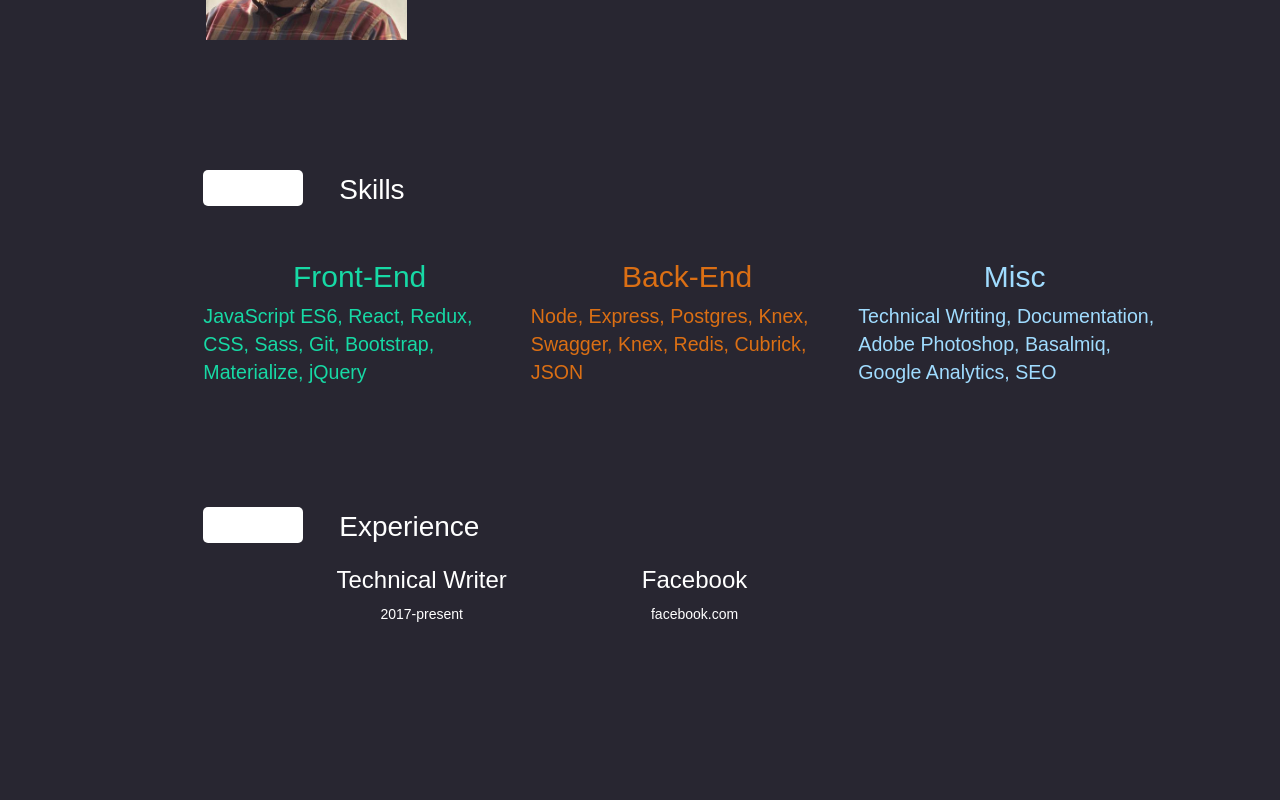
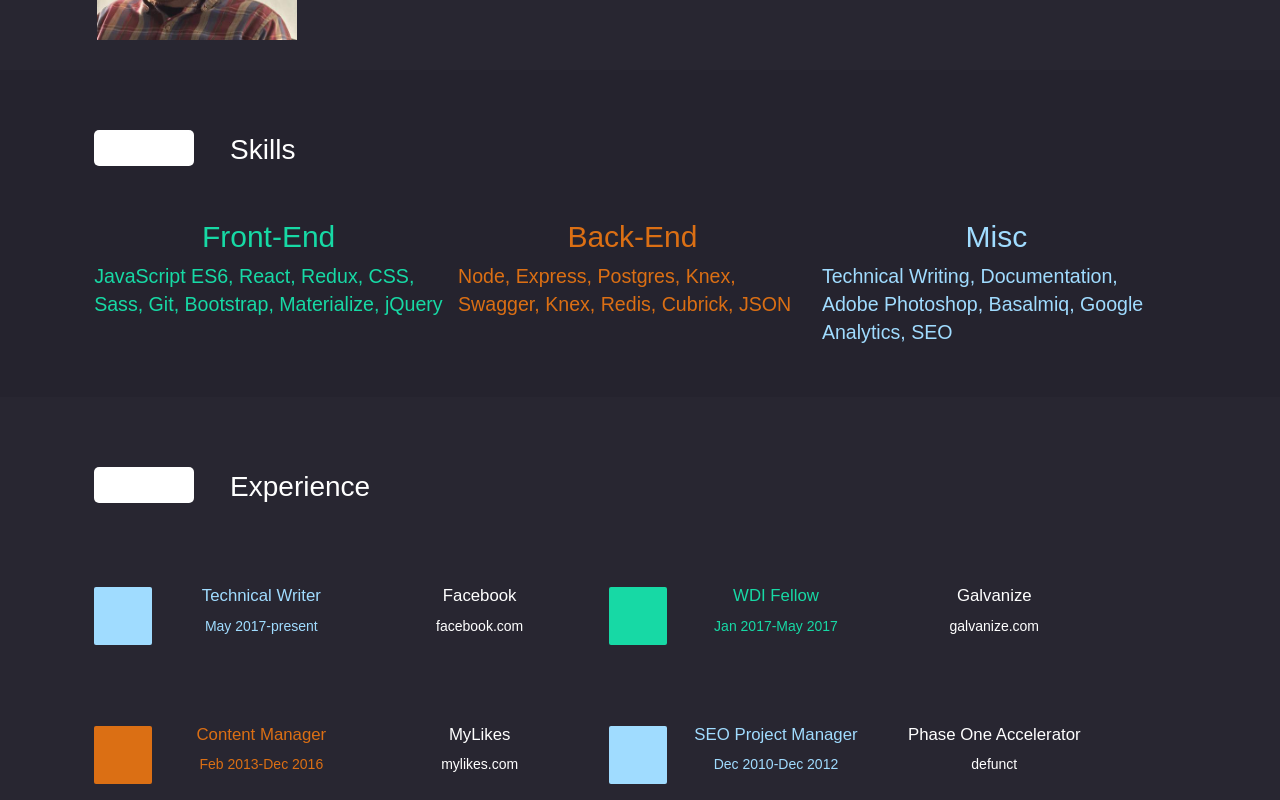
Before and after one commit to coolguyzone/portfolio, a React (Create React App) app: page / in a window 1280 px wide. Shown: the part 940-1740 px from the top of the page. Built offline with nearby package versions, Linux system fonts and the light colour scheme.

Commit message:
i think its been a while

```diff
--- a/src/components/bio/about/about-image.jsx
+++ b/src/components/bio/about/about-image.jsx
@@ -1,7 +1,7 @@
 import React from 'react';
 
 const AboutImage = () => (
-  <div id="about-image" className="col-sm-2 col-sm-offset-2">
+  <div id="about-image" className="col-sm-2 col-sm-offset-1">
     <img src={require('../../../img/me1.jpg')} />
   </div>
 );
--- a/src/components/bio/about/about-text.jsx
+++ b/src/components/bio/about/about-text.jsx
@@ -1,7 +1,7 @@
 import React from 'react';
 
 const AboutText = () => (
-  <div id="about-text" className="col-sm-5">
+  <div id="about-text" className="col-sm-8">
     <h2>Hi! I'm <span id="name">Alex Krawiec</span>, front-end developer and technical writer</h2>
     <p>Here is a lot more info about myself, this is text I will fill in soon with lost and lots of interesting things about me because I am so interesting and so great. Bigly. Certainly need enough text here to fill up all the space so I need to come up with something.</p>
   </div>
--- a/src/components/bio/about/about.css
+++ b/src/components/bio/about/about.css
@@ -4,7 +4,7 @@
 
 #about .row {
   margin-top: 80px;
-  margin-bottom: 130px;
+  margin-bottom: 30px;
 }
 
 #about-text h2 {
--- a/src/components/bio/bio.css
+++ b/src/components/bio/bio.css
@@ -11,3 +11,8 @@
 #bio .title-bar:first-of-type {
   margin-top: 0;
 }
+
+#skills-container {
+  background-color: #25232E;
+  padding-top: 60px;
+}
--- a/src/components/bio/bio.jsx
+++ b/src/components/bio/bio.jsx
@@ -9,8 +9,10 @@ const Bio = () => (
   <div id="bio">
     <TitleBar title="About" />
     <About />
-    <TitleBar title="Skills" />
-    <Skills />
+    <div id="skills-container">
+      <TitleBar title="Skills" />
+      <Skills />
+    </div>
     <TitleBar title="Experience" />
     <Experience />
   </div>
--- a/src/components/bio/experience/experience-item.jsx
+++ b/src/components/bio/experience/experience-item.jsx
@@ -2,12 +2,12 @@ import React from 'react';
 
 const ExperienceItem = (props) => (
   <div className="experience-item">
-    <div className="experience-square col-sm-1"></div>
-    <div className="experience-title col-sm-2">
+    <div className="experience-square col-sm-2" style={{'background-color': props.bg}}></div>
+    <div className="experience-title col-sm-2" style={{'color': props.color}}>
       <h3>{props.title}</h3>
       <p>{props.dates}</p>
     </div>
-    <div className="experience-company col-sm-3">
+    <div className="experience-company col-sm-2">
       <h3>{props.company}</h3>
       <p>{props.url}</p>
     </div>
--- a/src/components/bio/experience/experience.css
+++ b/src/components/bio/experience/experience.css
@@ -0,0 +1,38 @@
+.experience-square {
+  width: 58px;
+  height: 58px;
+  background-color: white;
+  border-radius: 2px;
+}
+
+.experience-square:nth-of-type(2) {
+  margin-left: 70px !important;
+
+}
+
+/*.experience-item:nth-child(2)  {
+  color: #A0DCFF !important;
+
+}*/
+
+/*.experience-item:first-child {
+  background-color: #A0DCFF;
+}*/
+
+.experience-item h3{
+  margin-top: 0;
+  font-size: 1.2em;
+}
+
+#experience .row {
+  margin-top: 80px;
+}
+
+.experience-company {
+  margin-right: 20px;
+}
+
+/*.experience-item {
+  color: red;
+  background-color: red;
+}*/
--- a/src/components/bio/experience/experience.jsx
+++ b/src/components/bio/experience/experience.jsx
@@ -2,16 +2,47 @@ import React from 'react';
 import styles from './experience.css';
 import ExperienceItem from './experience-item';
 
+
+
 const Experience = () => (
   <div id="experience">
     <div className="row">
-      <div className="col-sm-2"></div>
+      <div className="col-sm-1"></div>
       <ExperienceItem
          title="Technical Writer"
-         dates="2017-present"
+         dates="May 2017-present"
          company="Facebook"
          url="facebook.com"
+         bg = '#A0DCFF'
+         color='#A0DCFF'
        />
+       <ExperienceItem
+         title="WDI Fellow"
+         dates="Jan 2017-May 2017"
+         company="Galvanize"
+         url="galvanize.com"
+         bg = '#17D9A5'
+         color = '#17D9A5'
+       />
+    </div>
+    <div className="row">
+      <div className="col-sm-1"></div>
+      <ExperienceItem
+         title="Content Manager"
+         dates="Feb 2013-Dec 2016"
+         company="MyLikes"
+         url="mylikes.com"
+         bg = '#DB6F14'
+         color='#DB6F14'
+       />
+       <ExperienceItem
+          title="SEO Project Manager"
+          dates="Dec 2010-Dec 2012"
+          company="Phase One Accelerator"
+          url="defunct"
+          bg = '#A0DCFF'
+          color='#A0DCFF'
+        />
     </div>
   </div>
 );
--- a/src/components/bio/skills/skills.css
+++ b/src/components/bio/skills/skills.css
@@ -15,7 +15,7 @@
   text-align: left;
 }
 
-#skills .col-sm-3 {
+#skills .col-sm-4 {
   padding-left: 0;
   margin-top: 30px;
   margin-bottom: 40px;
--- a/src/components/bio/skills/skills.jsx
+++ b/src/components/bio/skills/skills.jsx
@@ -2,24 +2,29 @@ import React from 'react';
 import styles from './skills.css';
 
 const Skills = () => (
+  <div className="row">
+    <div className="col-sm-10 col-sm-offset-1">
       <div id="skills" className="row">
-    <div id = "front-end-skills" className="col-sm-3 col-sm-offset-2">
+        <div id = "front-end-skills" className="col-sm-4">
           <h2>Front-End</h2>
           <p>JavaScript ES6, React, Redux, CSS, Sass, Git, Bootstrap, Materialize, jQuery</p>
         </div>
-    <div id="back-end-skills" className="col-sm-3">
+        <div id="back-end-skills" className="col-sm-4">
           <h2>Back-End</h2>
           <p>
             Node, Express, Postgres, Knex, Swagger, Knex, Redis, Cubrick, JSON
           </p>
         </div>
-    <div id="misc-skills" className="col-sm-3">
+        <div id="misc-skills" className="col-sm-4">
           <h2>Misc</h2>
           <p>
             Technical Writing, Documentation, Adobe Photoshop, Basalmiq, Google Analytics, SEO
           </p>
         </div>
       </div>
+    </div>
+
+  </div>
 );
 
 export default Skills;
--- a/src/components/heading/heading.css
+++ b/src/components/heading/heading.css
@@ -1,5 +1,8 @@
 #heading {
   background: url('../../img/portfoliomain.png') no-repeat;
+  background-repeat:no-repeat;
+  background-size:cover;
+  background-position:center;
   height: 600px;
   color: white;
   font-family: 'Roboto' !important;
--- a/src/components/title-bar/title-bar.jsx
+++ b/src/components/title-bar/title-bar.jsx
@@ -3,7 +3,7 @@ import styles from './title-bar.css';
 
 const TitleBar = (props) => (
   <div className="row title-bar">
-    <div className="title-bar-block col-sm-1 col-sm-offset-2">
+    <div className="title-bar-block col-sm-1 col-sm-offset-1">
     </div>
     <div className="title-bar-title col-sm-4">
       {props.title}
```
Lines whose indentation alone changed are shown as unchanged.
